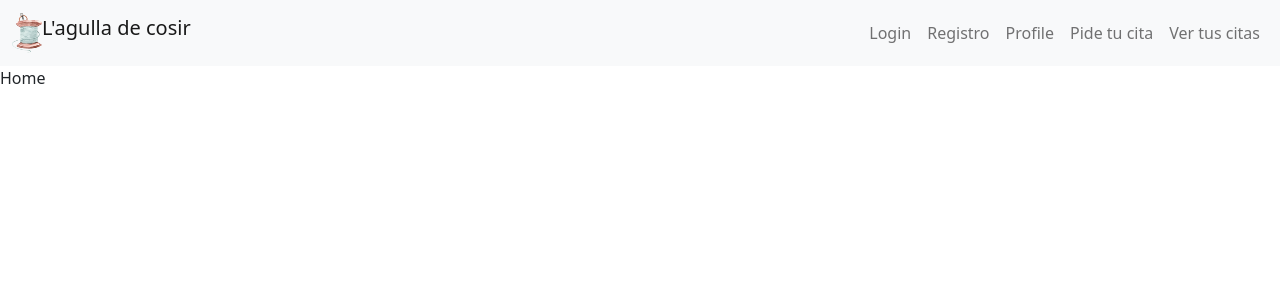
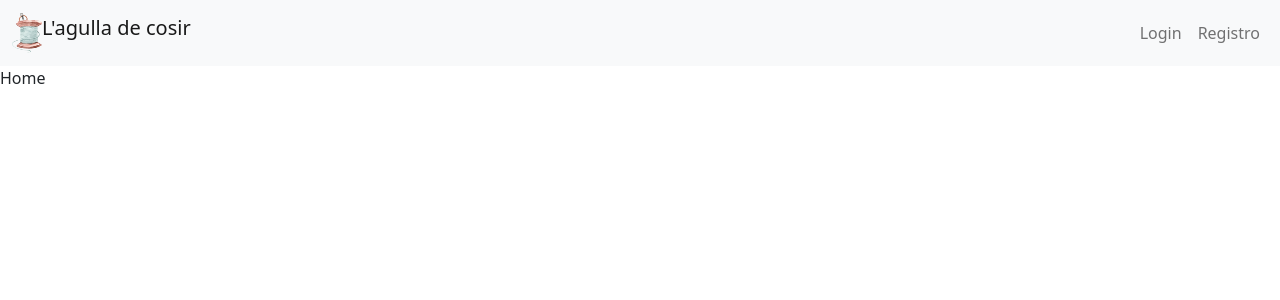
Before and after one commit to PaulaRibelles/front-web-L-agulla-de-cosir, a React (Vite) app: page / in a window 1280 px wide. Shown: the top 300 px of the page. Built offline with nearby package versions, Linux system fonts and the light colour scheme.

Commit message:
fix: New navbar. Ternary conditional operator

```diff
--- a/src/common/BarraNav/BarraNav.jsx
+++ b/src/common/BarraNav/BarraNav.jsx
@@ -2,12 +2,22 @@ import React from 'react';
 import Container from 'react-bootstrap/Container';
 import Nav from 'react-bootstrap/Nav';
 import Navbar from 'react-bootstrap/Navbar';
-
-import { Link } from 'react-router-dom';
+import { Link, Navigate } from 'react-router-dom';
+import { useDispatch, useSelector } from 'react-redux';
+import { userData, userout } from '../../pages/Slices/userSlice';
 
 import iconAgulla from '../../img/L-agulla.png'
 
 export const BarraNav = () => {
+
+    const credencialesRdx = useSelector(userData)
+    const dispatch = useDispatch()
+
+    const logmeOut = () => {
+        dispatch (userout({credentials : {}, token : ""}))
+        return Navigate ("/")
+    }
+
     return (
 
     <Navbar bg="light" expand="lg">
@@ -20,17 +30,32 @@ export const BarraNav = () => {
                 height="40"
                 className="d-inline-block align-top"
             />
-                L'agulla de cosir</Navbar.Brand>
+                L'agulla de cosir
+            </Navbar.Brand>
             <Navbar.Toggle aria-controls="responsive-navbar-nav" />
             <Navbar.Collapse id="responsive-navbar-nav">
                 <Nav className="me-auto">
                 </Nav>
                 <Nav>
-                    <Nav.Link as={Link} to={'/login'}>Login</Nav.Link>
-                    <Nav.Link as={Link} to={'/register'}>Registro</Nav.Link>
-                    <Nav.Link as={Link} to={'/profile'}>Profile</Nav.Link>
-                    <Nav.Link as={Link} to={'/appointment'}>Pide tu cita</Nav.Link>
-                    <Nav.Link as={Link} to={'/appointment-client'}>Ver tus citas</Nav.Link>
+                    {credencialesRdx?.credentials?.user?.roleId === 1 ? (
+                    <>
+                        <Nav.Link as={Link} to={'/profile'}>Profile</Nav.Link>
+                        <Nav.Link as={Link} to={'/appointments-all'}>Todas las citas</Nav.Link>
+                        <Nav.Link as={Link} to={'/'} onClick={()=>logmeOut()}>Cerrar sesión</Nav.Link>
+                    </>
+                    ) : credencialesRdx?.credentials?.user?.roleId === 2 ? (
+                        <>
+                        <Nav.Link as={Link} to={'/profile'}>Profile</Nav.Link>
+                        <Nav.Link as={Link} to={'/appointment'}>Pide tu cita</Nav.Link>
+                        <Nav.Link as={Link} to={'/appointment-client'}>Ver tus citas</Nav.Link>
+                        <Nav.Link as={Link} to={'/'} onClick={()=>logmeOut()}>Cerrar sesión</Nav.Link>
+                        </>
+                    ) : (
+                        <>
+                        <Nav.Link as={Link} to={'/login'}>Login</Nav.Link>
+                        <Nav.Link as={Link} to={'/register'}>Registro</Nav.Link>
+                        </>
+                    )}
                 </Nav>
             </Navbar.Collapse>
         </Container>
```
